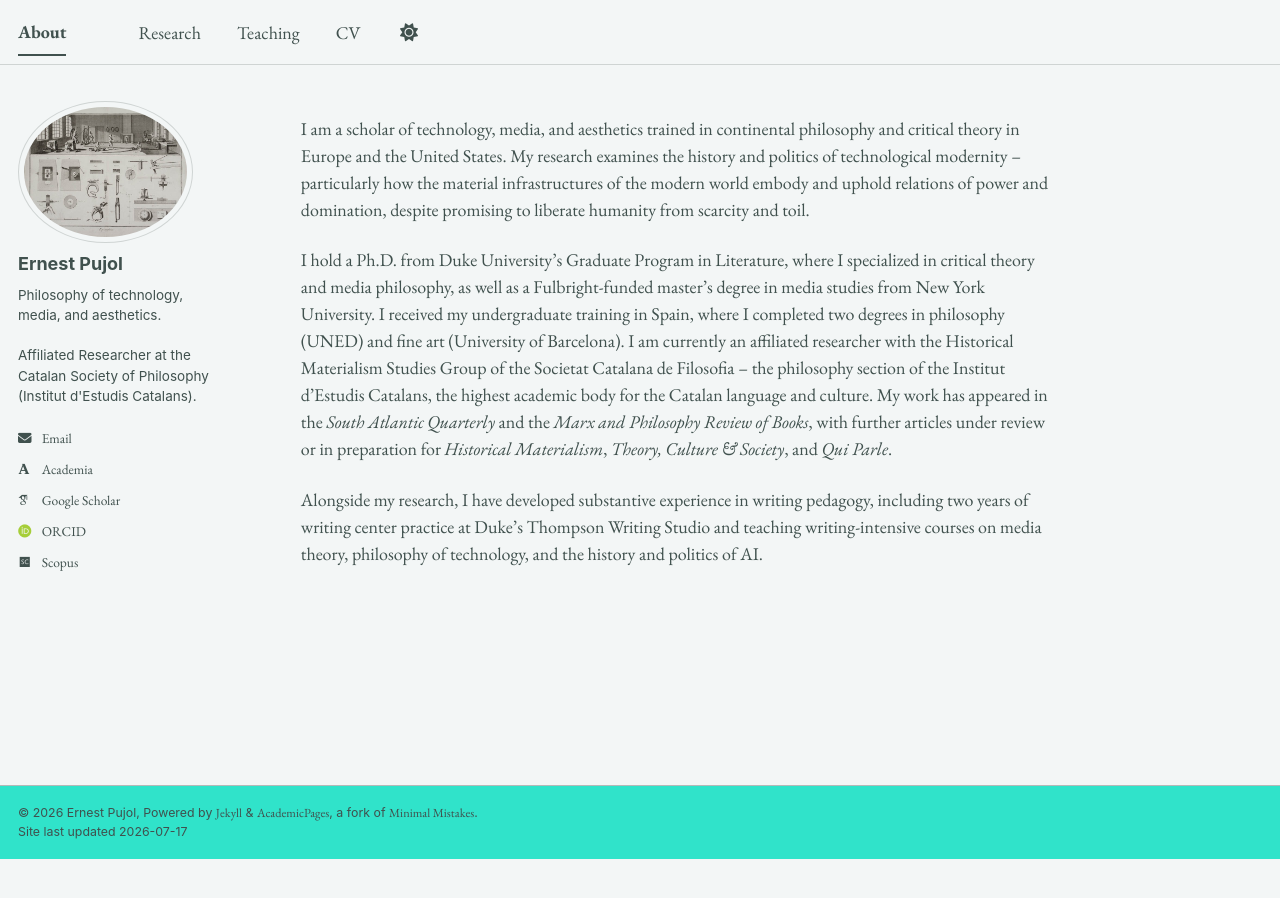
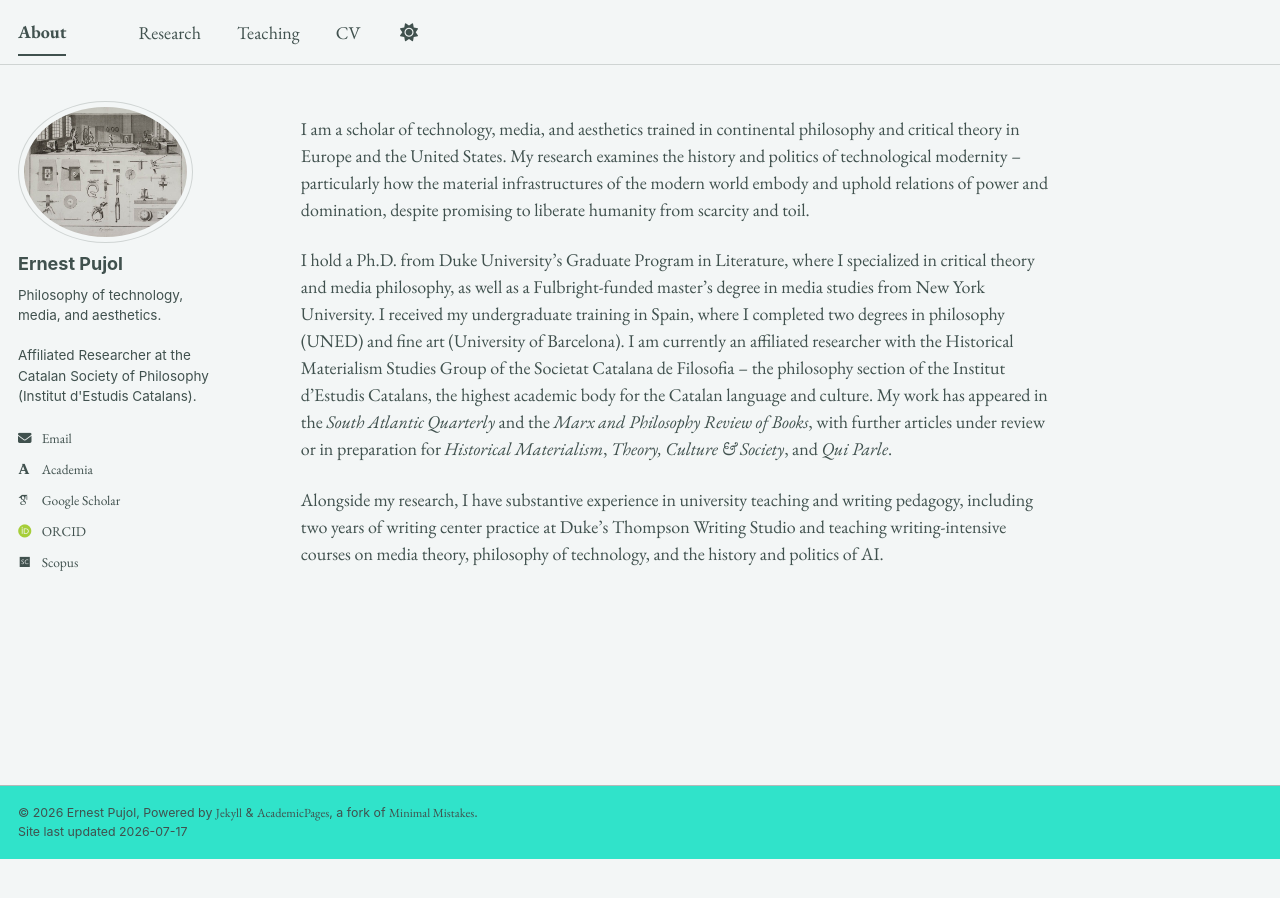
Before and after one commit to epujol90/epujol90.github.io, a Jekyll site: the page built from _pages/about.md, in a window 1280 px wide. Built offline with Jekyll 4.4.1, drawn with Linux system fonts in a browser that asks for light colours; some web fonts are replaced; a script bundle is joined from its source files by our own code; library files that are not in the unit come from our copies.

Commit message:
Update about.md

```diff
--- a/_pages/about.md
+++ b/_pages/about.md
@@ -10,4 +10,4 @@ I am a scholar of technology, media, and aesthetics trained in continental philo
 
 I hold a Ph.D. from Duke University’s Graduate Program in Literature, where I specialized in critical theory and media philosophy, as well as a Fulbright-funded master’s degree in media studies from New York University. I received my undergraduate training in Spain, where I completed two degrees in philosophy (UNED) and fine art (University of Barcelona). I am currently an affiliated researcher with the Historical Materialism Studies Group of the Societat Catalana de Filosofia -- the philosophy section of the Institut d’Estudis Catalans, the highest academic body for the Catalan language and culture. My work has appeared in the _South Atlantic Quarterly_ and the _Marx and Philosophy Review of Books_, with further articles under review or in preparation for _Historical Materialism_, _Theory, Culture & Society_, and _Qui Parle_.
 
-Alongside my research, I have developed substantive experience in writing pedagogy, including two years of writing center practice at Duke’s Thompson Writing Studio and teaching writing-intensive courses on media theory, philosophy of technology, and the history and politics of AI.
+Alongside my research, I have substantive experience in university teaching and writing pedagogy, including two years of writing center practice at Duke’s Thompson Writing Studio and teaching writing-intensive courses on media theory, philosophy of technology, and the history and politics of AI.
```
